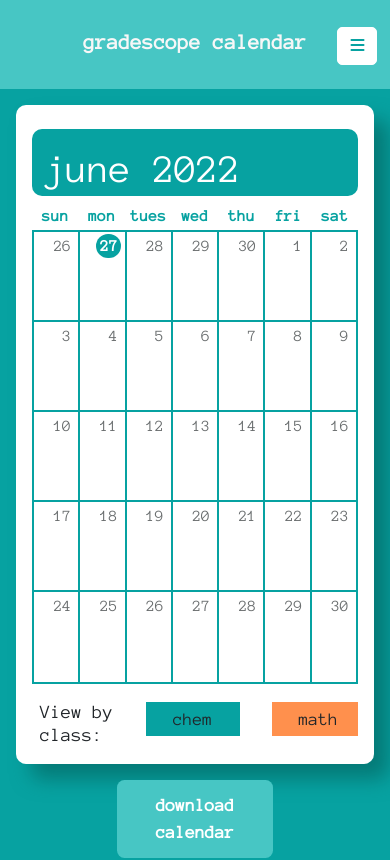
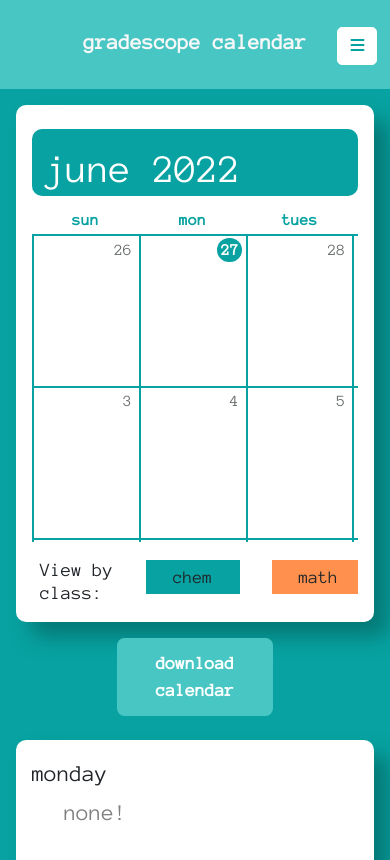
Before and after one commit to acowe/GSCal_front_end, a React (Create React App) app: page /#/home in a window 390 px wide. Shown: the top 860 px of the page. Built offline with nearby package versions, Linux system fonts and the light colour scheme; no server answers; the database is empty; a web font is replaced by a local one.

Commit message:
major update in mobile display of calendar

```diff
--- a/src/pages/components/Calendar.js
+++ b/src/pages/components/Calendar.js
@@ -78,7 +78,9 @@
     return(
         <div className={"mx-md-5 mx-3 my-3 my-md-4 mt-lg-4 mb-lg-3 pb-2 pb-lg-4 pb-xl-3 cal_card"}>
             <h1 className={"cal_head"}>{month + " " + props.year}</h1>
-            <Row className={"mx-0 mt-2 mt-sm-3 mt-md-3 px-0 cal_days"}>
+            <div className={"cal_stuff_immovable"}>
+                <div className={"cal_stuff_movable"}>
+                    <Row className={"mx-0 mt-1 mt-sm-3 mt-md-3 px-0 cal_days"}>
                         <Col style={{width:"14.28%"}} className={"px-0"}>
                             <p className={"my-0 px-1 fs-6 dow_full"}>sunday</p>
                             <p className={"my-0 px-1 fs-6 dow_short"}>sun</p>
@@ -120,6 +122,9 @@
                         <CalWeek month={props.month_num} year={props.year} dayInMonth={numDayInMonth} wk_type={"cal_wk_last"} wkNum={29} wk_of={props.current_wk_start+28}
                                  filter={filter[1]} eventOn={props.eventOn} enableEventOn={props.enableEventOn} eventOnFor={props.eventOnFor} selected={props.selected}/>
                     </Container>
+                </div>
+            </div>
+
             <CalCourses courseList={courseList} changeFilter={changeFilter} filter={filter[0]}/>
         </div>
 
--- a/src/style/Home.css
+++ b/src/style/Home.css
@@ -143,7 +143,6 @@
     padding-right: 2rem;
     border-radius: 10px;
     box-shadow: 15px 15px 20px #057a77;
-
 }
 
 .darkMode_true .cal_card{
@@ -175,7 +174,6 @@
     border-style: solid;
     border-width: 2px;
     border-color: #07A2A1;
-
 }
 
 @media (min-width: 1170px){
@@ -221,6 +219,7 @@
 
     }
 }
+
 
 .cal_days{
     letter-spacing: .02rem;
@@ -285,6 +284,7 @@
 .darkMode_true .cal,.darkMode_true .cal_wk_fst,.darkMode_true .cal_wk,.darkMode_true .cal_wk_last,.darkMode_true .cal_sun,.darkMode_true .cal_wkday,.darkMode_true .cal_sat{
     border-color: #597977;
 }
+
 
 .cal_date{
     color: #696d6e;
@@ -381,9 +381,9 @@
     overflow-x: scroll;
 }
 
-@media (max-width: 625px){
+@media (min-width: 451px) and (max-width: 625px){
     .cal_content{
-        padding-top: 0rem;
+        padding-top: .3rem;
         padding-left: 0.3rem;
         padding-right: 0.3rem;
         padding-bottom: 0.3rem;
@@ -399,6 +399,86 @@
         display: none;
     }
 }
+
+@media (max-width: 450px) {
+
+    .cal_stuff_immovable{
+        margin-top: 0.5rem;
+        height: 40vh;
+        overflow-x: scroll;
+        overflow-y: scroll;
+    }
+    .cal_stuff_movable {
+        width: 230%;
+        position: relative;
+    }
+
+    .cal_days{
+        background-color: white;
+        position: sticky;
+        top:-1px;
+    }
+
+    .cal_wk_fst{
+        border-top-style: none;
+        border-bottom-style: solid;
+        border-width: 2px;
+        border-color: #07A2A1;
+        min-height: 18vh;
+        overflow: hidden;
+    }
+
+    .cal_wk{
+        border-top-style: none;
+        border-bottom-style: solid;
+        border-width: 2px;
+        border-color: #07A2A1;
+        min-height: 18vh;
+        overflow: hidden;
+    }
+
+    .cal_wk_last{
+        border-top-style: none;
+        border-bottom-style: solid;
+        border-width: 1px;
+        border-color: #07A2A1;
+        min-height: 18vh;
+        overflow: hidden;
+
+    }
+
+    .cal_sun{
+        border-right-style: solid;
+        border-width: 1px;
+        border-color: #07A2A1;
+
+    }
+
+    .cal_wkday{
+        border-right-style: solid;
+        border-left-style: solid;
+        border-width: 1px;
+        border-color: #07A2A1;
+
+    }
+
+    .cal_sat{
+        border-left-style: solid;
+        border-width: 1px;
+        border-color: #07A2A1;
+    }
+
+    .cal_content{
+        max-height: 13vh;
+        margin-top: 0.5rem;
+        padding-bottom: .5rem;
+    }
+
+
+
+}
+
+
 
 .cal_key{
     width: 100%;
```
Lines whose indentation alone changed are shown as unchanged.
